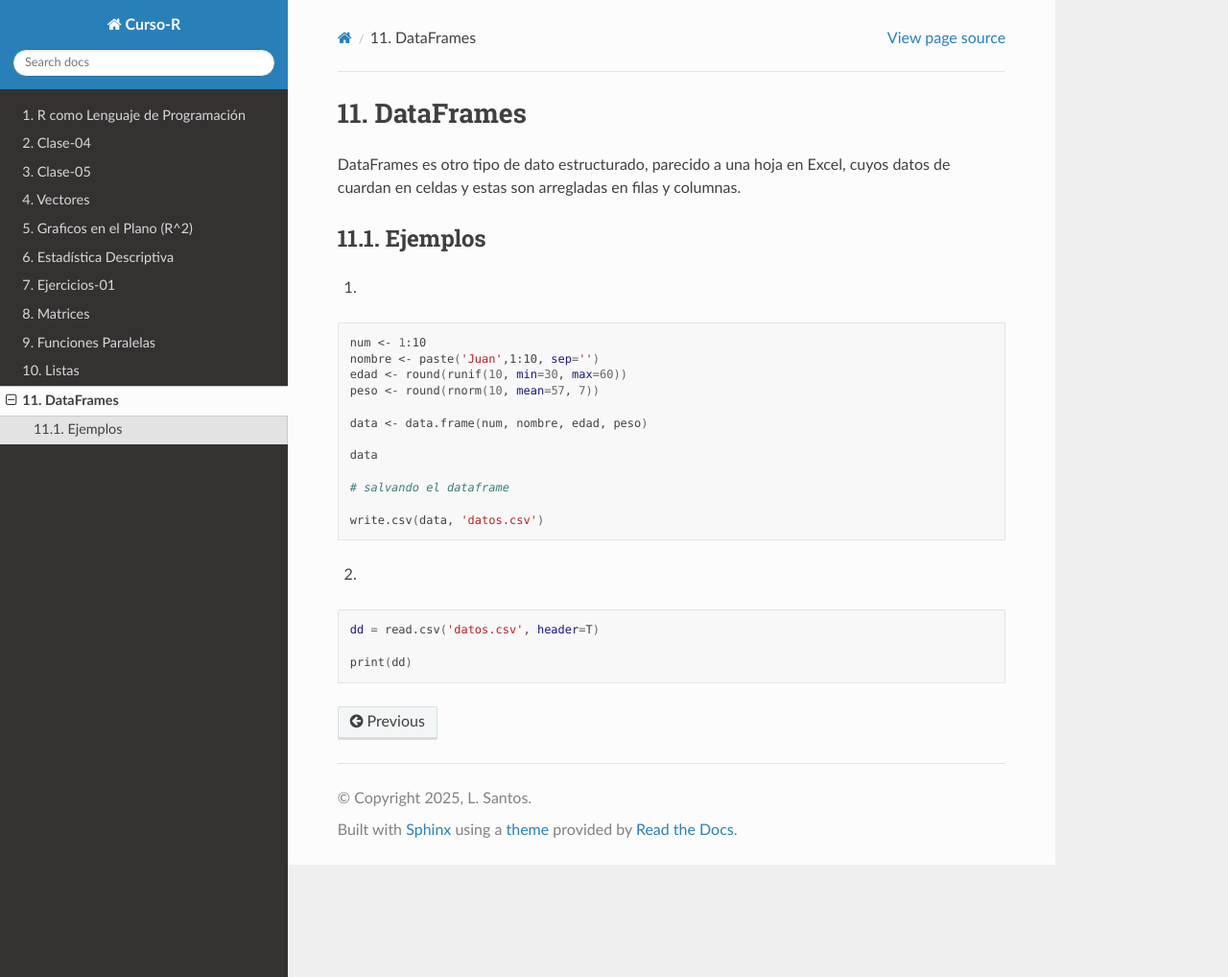
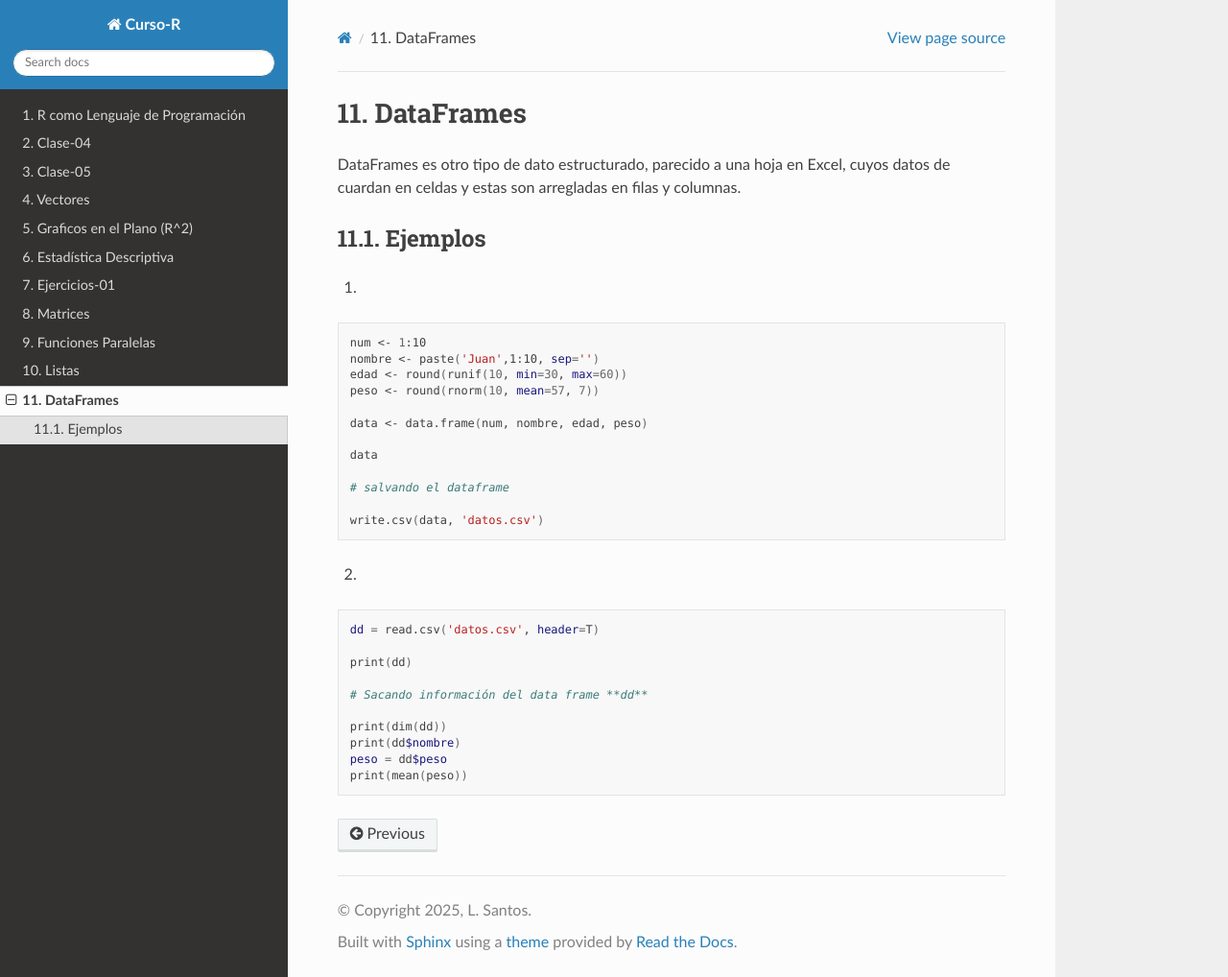
Before and after one commit to matecom57/santosg57-curso-r, a Sphinx documentation site: the page built from docs/source/dataframes.rst, in a window 1280 px wide and 1018 px high. Shown: the whole window at 96% size. Built offline with Sphinx 7.4.7 and the Read the Docs theme 3.1.0, drawn with Linux system fonts in a browser that asks for light colours.

Commit message:
Test comité

```diff
--- a/docs/source/dataframes.rst
+++ b/docs/source/dataframes.rst
@@ -31,3 +31,10 @@ Ejemplos
    dd = read.csv('datos.csv', header=T)
 
    print(dd)
+
+   # Sacando información del data frame **dd**
+
+   print(dim(dd))
+   print(dd$nombre)
+   peso = dd$peso
+   print(mean(peso))
```
